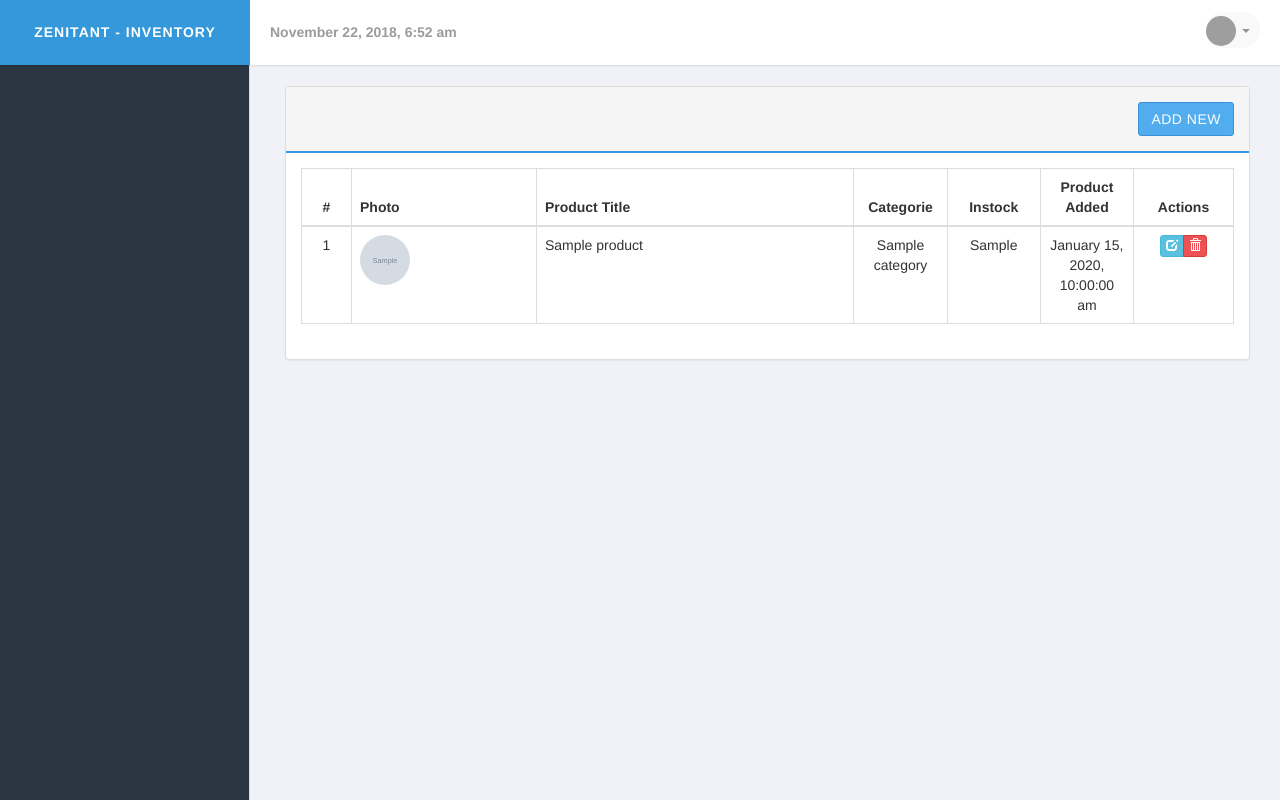
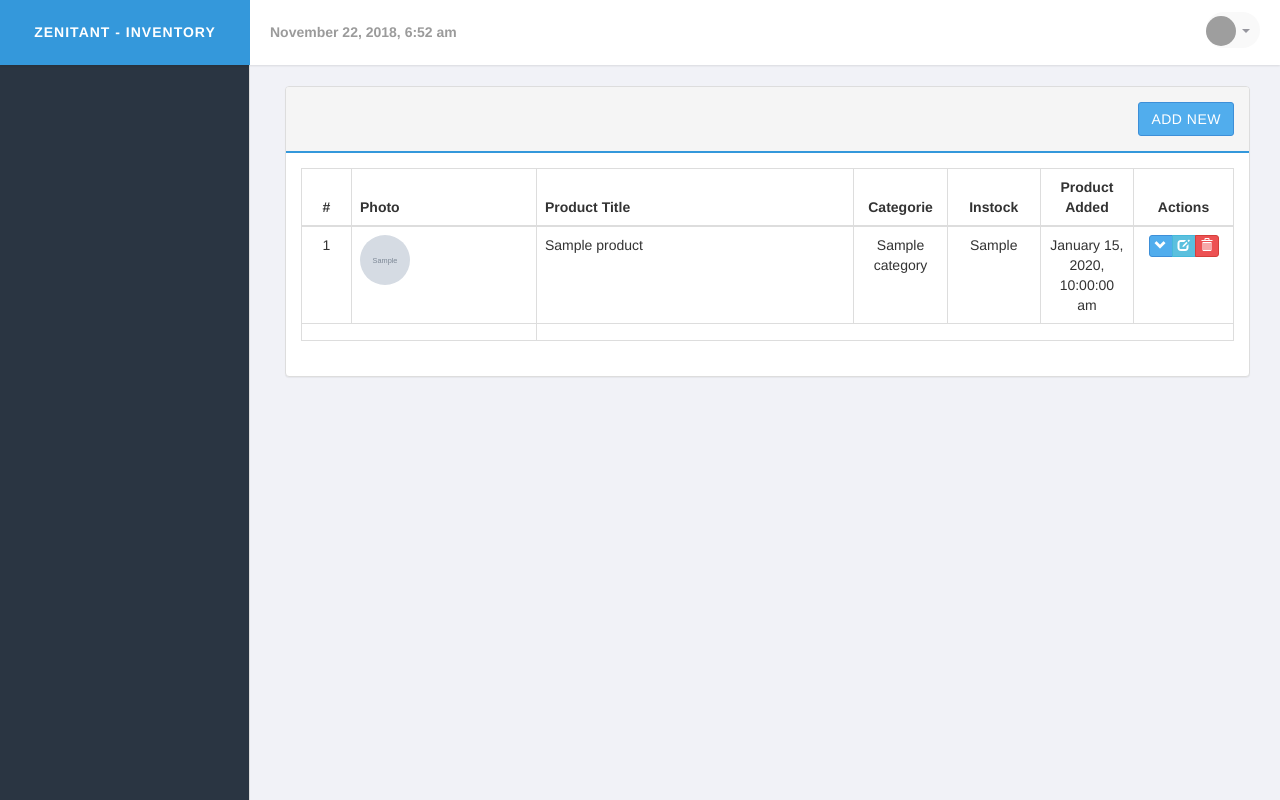
Before and after one commit to MOOREZHANG64/ZWM, a PHP site: page /product.php in a window 1280 px wide. Run offline with PHP 8.4, Linux system fonts and the light colour scheme; the visitor is signed in with stand-in values (Sample User, id 1); data comes from the database, SQL or seed files in the repository; tables that the repository leaves empty hold one stand-in row (values such as "Sample post"); grey boxes marked "Sample" are stand-in pictures; data that the repository does not hold is empty; some libraries are stand-ins or nearby versions; grey boxes are pictures that could not be loaded.

Commit message:
Modify product page

```diff
--- a/warehouse-inventory-system/product.php
+++ b/warehouse-inventory-system/product.php
@@ -55,6 +55,9 @@
                 <td class="text-center"> <?php echo read_date($product['date']); ?></td>
                 <td class="text-center">
                   <div class="btn-group">
+                    <a class="btn btn-primary btn-xs"  title="Details" data-toggle="collapse" href="#multiCollapseExample1" role="button" aria-expanded="false" aria-controls="multiCollapseExample1">
+                      <span class="glyphicon glyphicon-chevron-down"></span>
+                    </a>
                     <a href="edit_product.php?id=<?php echo (int)$product['id'];?>" class="btn btn-info btn-xs"  title="Edit" data-toggle="tooltip">
                       <span class="glyphicon glyphicon-edit"></span>
                     </a>
@@ -62,6 +65,22 @@
                       <span class="glyphicon glyphicon-trash"></span>
                     </a>
                   </div>
+                </td>
+
+
+              </tr>
+
+              <tr>
+                <td colspan="2">
+                    <div class="row">
+                      <div class="col">
+                        <div class="collapse multi-collapse" id="multiCollapseExample1">
+                          <div class="card card-body">
+                            Anim pariatur cliche reprehenderit, enim eiusmod high life accusamus terry richardson ad squid. Nihil anim keffiyeh helvetica, craft beer labore wes anderson cred nesciunt sapiente ea proident.
+                          </div>
+                        </div>
+                      </div>
+                    </div>
                 </td>
               </tr>
              <?php endforeach; ?>
```
